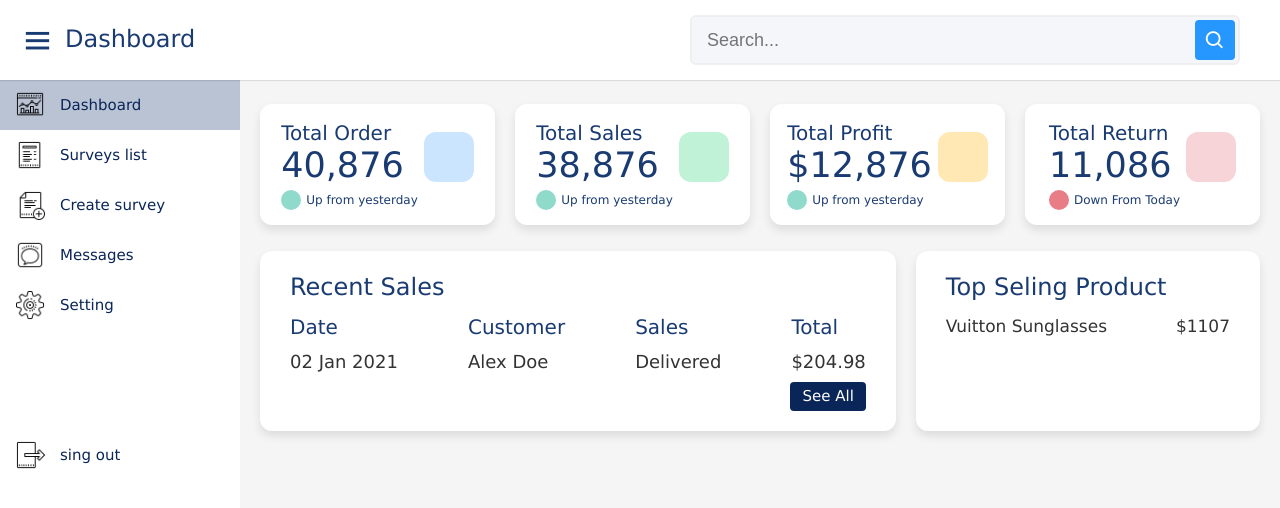
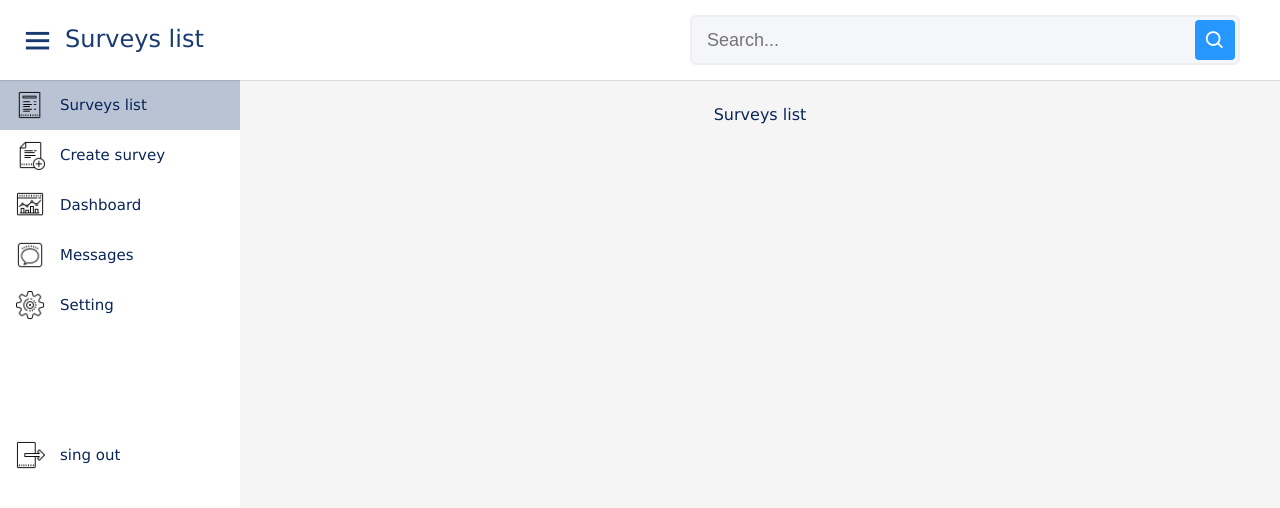
Before and after one commit to Simple2B/story_survey_fe, a Next.js app: page /user_profile/user in a window 1280 px wide. Shown: the top 508 px of the page. Built offline with nearby package versions, Linux system fonts and the light colour scheme; no server answers.

Commit message:
survey list

```diff
--- a/components/UserProfile/SectionDashboard/SectionDashboard.module.css
+++ b/components/UserProfile/SectionDashboard/SectionDashboard.module.css
@@ -183,11 +183,13 @@
     font-weight: 400;
     color: #333;
   }
-  /* Responsive Media Query */
 
+/* Responsive Media Query */
 @media (max-width: 1150px) {
     .homeContent .salesBoxes{
       flex-direction: column;
+      align-items: center;
+      margin: 0 20px;
     }
     .homeContent .salesBoxes .box{
       width: 100%;
--- a/components/UserProfile/SectionDashboard/SectionDashboard.tsx
+++ b/components/UserProfile/SectionDashboard/SectionDashboard.tsx
@@ -6,26 +6,21 @@ const SectionDashboard = () => {
 
   return  (
     <div className={styles.homeContent}>
-        {/* overview-boxes */}
         <div className={styles.overviewBoxes}>
             <div className={styles.box}>
-            {/* right-side */}
                 <div className={styles.rightSide}>
-            {/* boxTopic */}
                     <div className={styles.boxTopic}>Total Order</div>
                     <div className={styles.number}>40,876</div>
                     <div className={styles.indicator}>
-                {/* bx-up-arrow-alt */}
                         <i className={`${styles.bx} ${styles.bxUpArrowAlt}`}></i>
                         <span className={styles.text}>Up from yesterday</span>
                     </div>
                 </div>
-            {/* bxCart-alt */}
                 <i className={`${styles.bx} ${styles.bxCartAlt} ${styles.cart}`}></i>
             </div>
-        <div className={styles.box}>
+
+            {/* <div className={styles.box}>
                 <div className={styles.rightSide}>
-            {/* box-topic */}
                     <div className={styles.boxTopic}>Total Sales</div>
                     <div className={styles.number}>38,876</div>
                     <div className={styles.indicator}>
@@ -33,7 +28,6 @@ const SectionDashboard = () => {
                         <span className={styles.text}>Up from yesterday</span>
                     </div>
                 </div>
-            {/* bxs-cart-add */}
                 <i className={`${styles.bx} ${styles.bxsCartAdd} ${styles.cart} ${styles.two}`} ></i>
             </div>
             <div className={styles.box}>
@@ -45,7 +39,6 @@ const SectionDashboard = () => {
                         <span className={styles.text}>Up from yesterday</span>
                     </div>
                 </div>
-            {/* bx-cart */}
                 <i className={`${styles.bx} ${styles.bxCart} ${styles.cart} ${styles.three}`} ></i>
             </div>
             <div className={styles.box}>
@@ -53,21 +46,17 @@ const SectionDashboard = () => {
                     <div className={styles.boxTopic}>Total Return</div>
                     <div className={styles.number}>11,086</div>
                     <div className={styles.indicator}>
-                {/* bx-down-arrow-alt */}
                         <i className={`${styles.bx} ${styles.bxDownArrowAlt} ${styles.down}`}></i>
                         <span className={styles.text}>Down From Today</span>
                     </div>
                 </div>
-            {/* bxs-cart-download */}
                 <i className={`${styles.bx} ${styles.bxsCartDownload} ${styles.cart} ${styles.four}`} ></i>
+            </div> */}
         </div>
-        </div>
-        {/* sales-boxes */}
+
         <div className={styles.salesBoxes}>
-        {/* recent-sales */}
-        <div className={`${styles.recentSales} ${styles.box}`}>
+            {/* <div className={`${styles.recentSales} ${styles.box}`}>
                 <div className={styles.title}>Recent Sales</div>
-            {/* sales-details */}
                 <div className={styles.salesDetails}>
                     <ul className={styles.details}>
                         <li className={styles.topic}>Date</li>
@@ -90,21 +79,21 @@ const SectionDashboard = () => {
                 <a href="#">See All</a>
                 </div>
             </div>
-        {/* top-sales */}
+
             <div className={`${styles.topSales} ${styles.box}`}>
                 <div className={styles.title}>Top Seling Product</div>
-            {/* top-sales-details */}
+
                 <ul className={styles.topSalesDetails}>
                     <li>
                         <a href="#">
-                {/* <img src="images/sunglasses.jpg" alt=""/> */}
                             <span className={styles.product}>Vuitton Sunglasses</span>
                         </a>
                         <span className={styles.price}>$1107</span>
                     </li>
                 </ul>
+            </div> */}
         </div>
-        </div>
+
     </div>
   );
 };
--- a/components/UserProfile/UserProfile.tsx
+++ b/components/UserProfile/UserProfile.tsx
@@ -16,19 +16,11 @@ const SIGN_OUT = 'sing out';
 
 const menuIcons = [
   {
-    image: dashboardIcon,
-    name: 'Dashboard',
-    href: '#dashboard',
-    classIcon: styles.active,
-    isIconActive: true,
-    menuComponent: <SectionDashboard/>,
-  },
-  {
     image: surveysIcon,
     name: 'Surveys list',
     href: '#surveys_list',
-    classIcon: "",
-    isIconActive: false,
+    classIcon: styles.active,
+    isIconActive: true,
     menuComponent: <div className={styles.containerCentered}>Surveys list</div>,
   },
   {
@@ -38,6 +30,14 @@ const menuIcons = [
     classIcon: "",
     isIconActive: false,
     menuComponent: <div className={styles.containerCentered}>Create survey</div>,
+  },
+  {
+    image: dashboardIcon,
+    name: 'Dashboard',
+    href: '#dashboard',
+    classIcon: "",
+    isIconActive: false,
+    menuComponent: <SectionDashboard/>,
   },
   {
     image: messageIcon,
@@ -66,7 +66,7 @@ const UserProfile = () => {
 
   const [isActive, setActive] = useState(false);
   const [icons, setMenuIcons] = useState(menuIcons);
-  const [headerName, setHeaderName] = useState("Dashboard");
+  const [headerName, setHeaderName] = useState("Surveys list");
   const { push } = useRouter();
 
 
```
Lines whose indentation alone changed are shown as unchanged.
